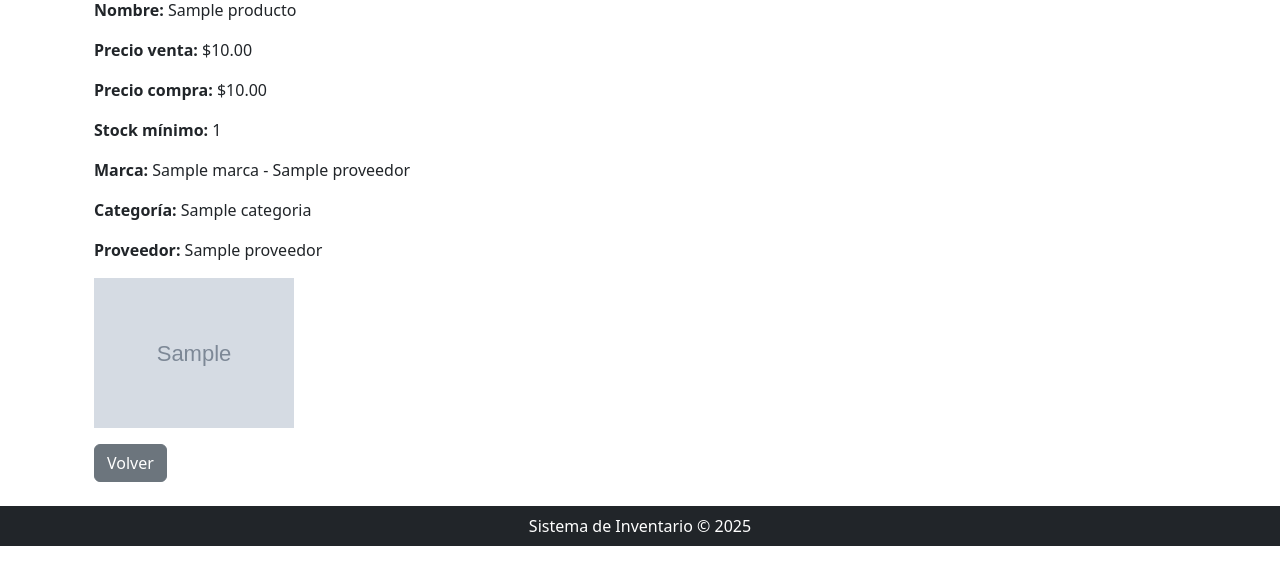
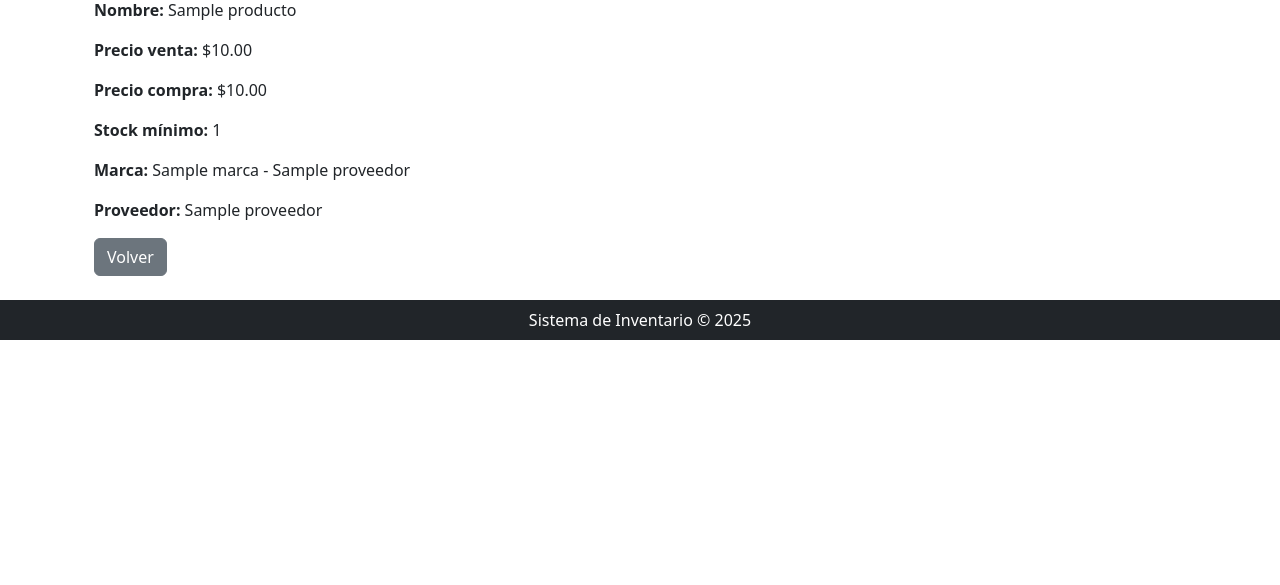
Before and after one commit to anibal-kaune/Proyecto_inventario_snowball, a Django app: page /productos/1/ in a window 1280 px wide. Shown: the part 168-753 px from the top of the page. Run offline with Django 5.2, Linux system fonts and the light colour scheme; tables that the repository leaves empty hold one stand-in row (values such as "Sample post"); grey boxes marked "Sample" are stand-in pictures.

Commit message:
Cambios productos

```diff
--- a/productos/models.py
+++ b/productos/models.py
@@ -22,12 +22,11 @@ class Producto(models.Model):
     nombre = models.CharField(max_length=100)
     precio_venta = models.DecimalField(max_digits=10, decimal_places=2)
     precio_compra = models.DecimalField(max_digits=10, decimal_places=2)
-    imagen = models.ImageField(upload_to='productos/', null=True, blank=True)
+    #imagen = models.ImageField(upload_to='productos/', null=True, blank=True)
     descripcion = models.TextField(blank=True)
     cantidad_minima = models.PositiveIntegerField()
     stock = models.IntegerField(default=0)
     marca = models.ForeignKey(Marca, on_delete=models.CASCADE)
-    categoria = models.ForeignKey(Categoria, blank=True, on_delete=models.CASCADE)
     proveedor = models.ForeignKey(Proveedor, blank=True, on_delete=models.CASCADE)
 
     def __str__(self):
--- a/productos/templates/productos/producto_detail.html
+++ b/productos/templates/productos/producto_detail.html
@@ -8,11 +8,12 @@
     <p><strong>Precio compra:</strong> ${{ producto.precio_compra }}</p>
     <p><strong>Stock mínimo:</strong> {{ producto.cantidad_minima }}</p>
     <p><strong>Marca:</strong> {{ producto.marca }}</p>
-    <p><strong>Categoría:</strong> {{ producto.categoria }}</p>
     <p><strong>Proveedor:</strong> {{ producto.proveedor }}</p>
+    <!--
     {% if producto.imagen %}
-    <p><img src="{{ producto.imagen.url }}" width="200" alt="Imagen producto"></p>
+    <p><img src="{{ producto.imagen.url }}" width="200" alt="Imagen del producto"></p>
     {% endif %}
+    -->
     <a class="btn btn-secondary" href="{% url 'producto_list' %}">Volver</a>
 </div>
 {% endblock %}
```
Also changed, not shown: config/urls.py (line endings or trailing spaces), productos/migrations/0003_remove_producto_categoria.py (added), productos/migrations/0004_remove_producto_imagen.py (added).
